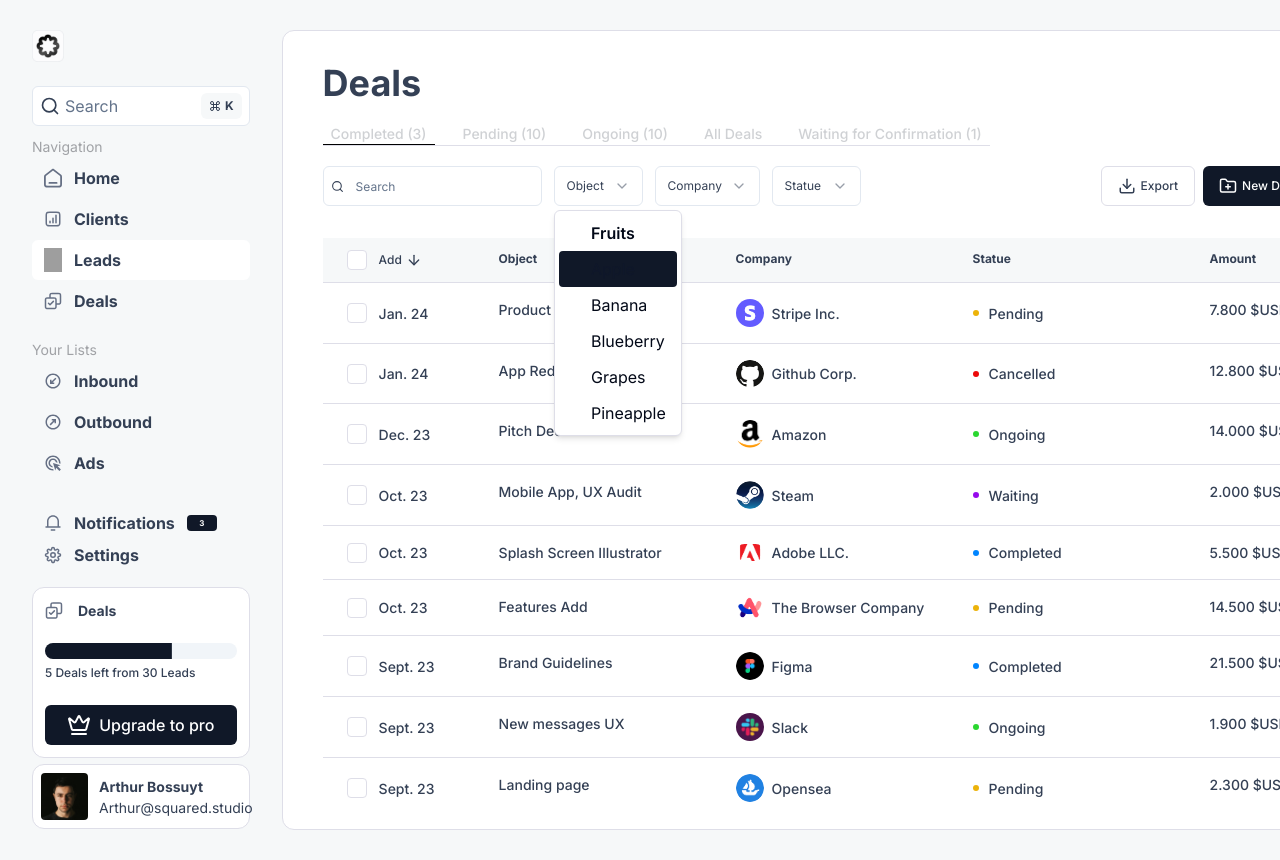
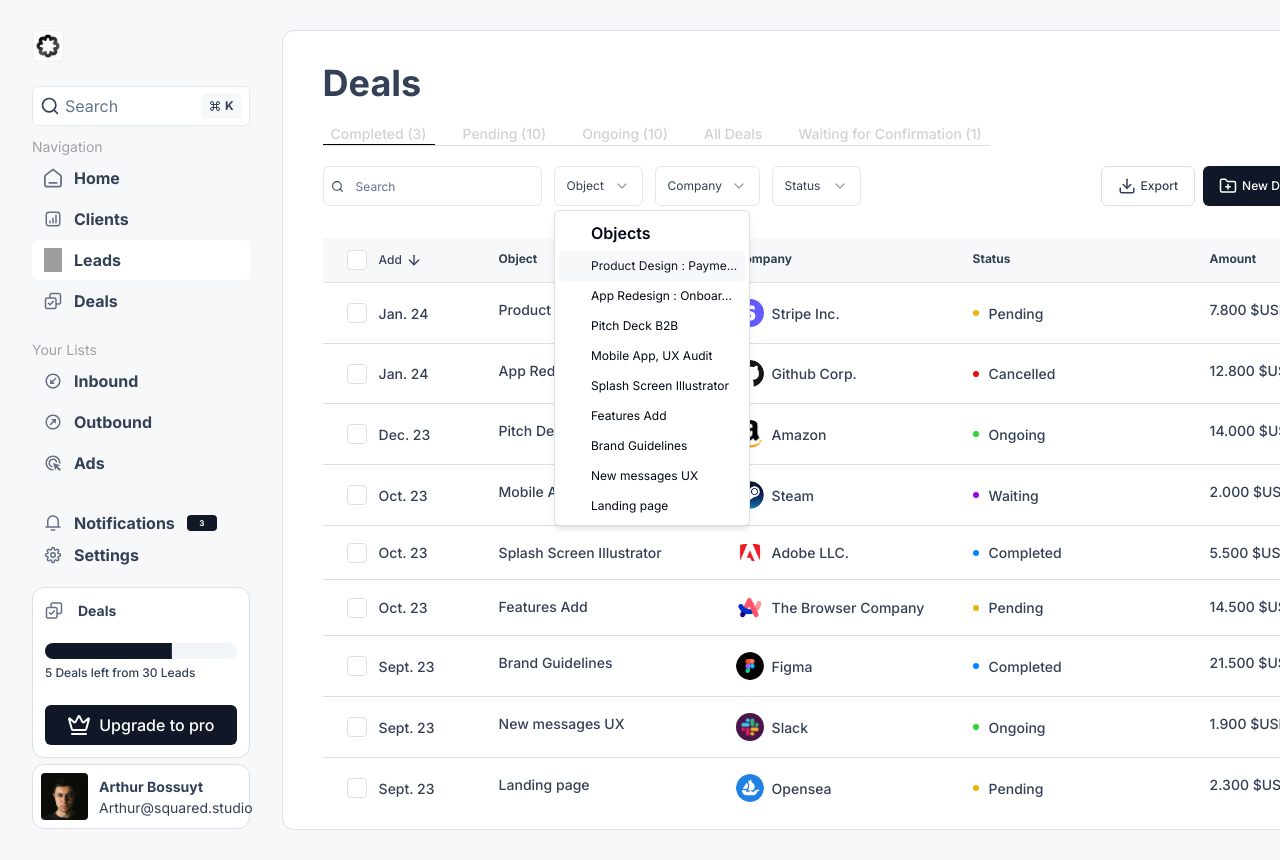
Before and after one commit to SebastienLaurentt/Spikes_Dashboard, a Next.js app: page / in a window 1280 px wide. Both pictures are taken after a click on the button "Object". Shown: the top 860 px of the page. Built offline with nearby package versions, Linux system fonts and the light colour scheme; grey boxes are pictures that could not be loaded.

Commit message:
link selects content with tableData and update select css

```diff
--- a/app/page.tsx
+++ b/app/page.tsx
@@ -103,6 +103,18 @@
     setSelectedFilter(filter);
   };
 
+  const objectsData = tableData
+    .map(row => row.object)
+    .filter((value, index, self) => self.indexOf(value) === index);
+
+  const companiesData = tableData
+    .map(row => row.company.name)
+    .filter((value, index, self) => self.indexOf(value) === index);
+
+  const statusData = tableData
+    .map(row => row.status)
+    .filter((value, index, self) => self.indexOf(value) === index);
+
   return (
     <main className="bg-primary w-full flex-1 rounded-l-[12px] border pl-10 pt-8">
       <div className="flex flex-col gap-y-5">
@@ -142,12 +154,10 @@
               </SelectTrigger>
               <SelectContent>
                 <SelectGroup>
-                  <SelectLabel>Fruits</SelectLabel>
-                  <SelectItem value="apple">Apple</SelectItem>
-                  <SelectItem value="banana">Banana</SelectItem>
-                  <SelectItem value="blueberry">Blueberry</SelectItem>
-                  <SelectItem value="grapes">Grapes</SelectItem>
-                  <SelectItem value="pineapple">Pineapple</SelectItem>
+                  <SelectLabel>Objects</SelectLabel>
+                  {objectsData.map((object, index) => (
+                    <SelectItem key={index} value={object}>{object}</SelectItem>
+                  ))}
                 </SelectGroup>
               </SelectContent>
             </Select>
@@ -157,27 +167,23 @@
               </SelectTrigger>
               <SelectContent>
                 <SelectGroup>
-                  <SelectLabel>Fruits</SelectLabel>
-                  <SelectItem value="apple">Apple</SelectItem>
-                  <SelectItem value="banana">Banana</SelectItem>
-                  <SelectItem value="blueberry">Blueberry</SelectItem>
-                  <SelectItem value="grapes">Grapes</SelectItem>
-                  <SelectItem value="pineapple">Pineapple</SelectItem>
+                  <SelectLabel>Companies</SelectLabel>
+                  {companiesData.map((company, index) => (
+                    <SelectItem key={index} value={company}>{company}</SelectItem>
+                  ))}
                 </SelectGroup>
               </SelectContent>
             </Select>
             <Select>
               <SelectTrigger className="w-[89px]">
-                <SelectValue placeholder="Statue" />
+                <SelectValue placeholder="Status" />
               </SelectTrigger>
               <SelectContent>
                 <SelectGroup>
-                  <SelectLabel>Fruits</SelectLabel>
-                  <SelectItem value="apple">Apple</SelectItem>
-                  <SelectItem value="banana">Banana</SelectItem>
-                  <SelectItem value="blueberry">Blueberry</SelectItem>
-                  <SelectItem value="grapes">Grapes</SelectItem>
-                  <SelectItem value="pineapple">Pineapple</SelectItem>
+                  <SelectLabel>Status</SelectLabel>
+                  {statusData.map((status, index) => (
+                    <SelectItem key={index} value={status}>{status}</SelectItem>
+                  ))}
                 </SelectGroup>
               </SelectContent>
             </Select>
@@ -195,7 +201,7 @@
 
       {/* Table */}
       <div className="mt-8">
-        <table className="min-w-full ">
+        <table className="min-w-full">
           <thead>
             <tr className="bg-background border-b text-[12px] flex flex-row justify-start">
               <th className="py-3 px-6 font-medium w-[152px] flex flex-row space-x-3 items-center">
@@ -206,11 +212,11 @@
               </th>
               <th className="py-3 px-6 w-[237px] text-left">Object</th>
               <th className="py-3 px-6 w-[237px] text-left">Company</th>
-              <th className="py-3 px-6 w-[237px] text-left">Statue</th>
+              <th className="py-3 px-6 w-[237px] text-left">Status</th>
               <th className="py-3 px-6 w-[237px] text-left">Amount</th>
             </tr>
           </thead>
-          <tbody className="text-[14px] font-medium ">
+          <tbody className="text-[14px] font-medium">
             {tableData.map((row, index) => (
               <tr
                 key={index}
--- a/components/ui/select.tsx
+++ b/components/ui/select.tsx
@@ -118,7 +118,7 @@
   <SelectPrimitive.Item
     ref={ref}
     className={cn(
-      "relative flex w-full cursor-default select-none items-center rounded-sm py-1.5 pl-8 pr-2 text-sm outline-none focus:bg-accent focus:text-accent-foreground data-[disabled]:pointer-events-none data-[disabled]:opacity-50",
+      "relative flex w-full cursor-default select-none items-center rounded-sm py-1.5 pl-8 pr-2 text-xs outline-none focus:bg-background focus:text-accent-foreground data-[disabled]:pointer-events-none data-[disabled]:opacity-50",
       className
     )}
     {...props}
```
